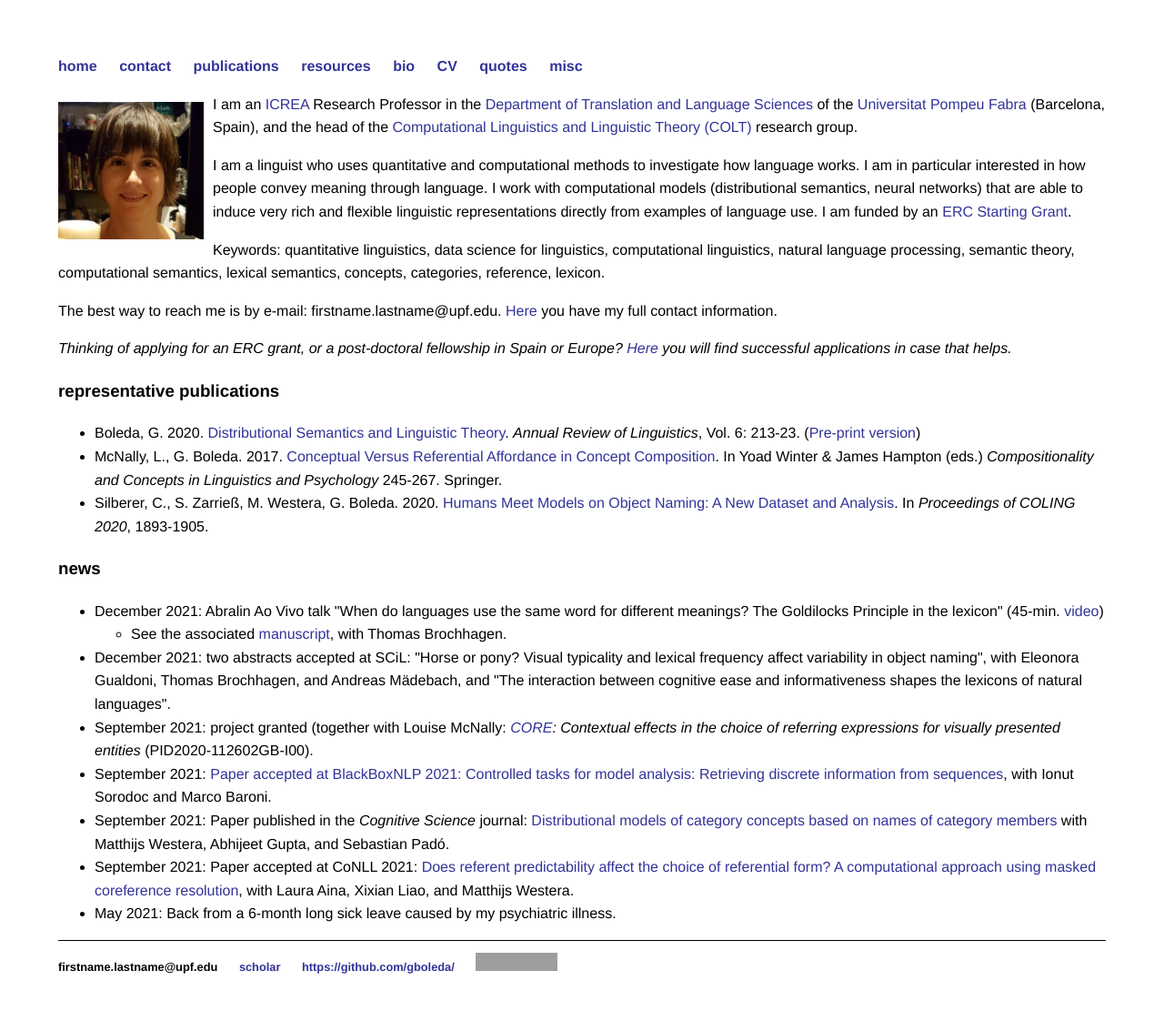
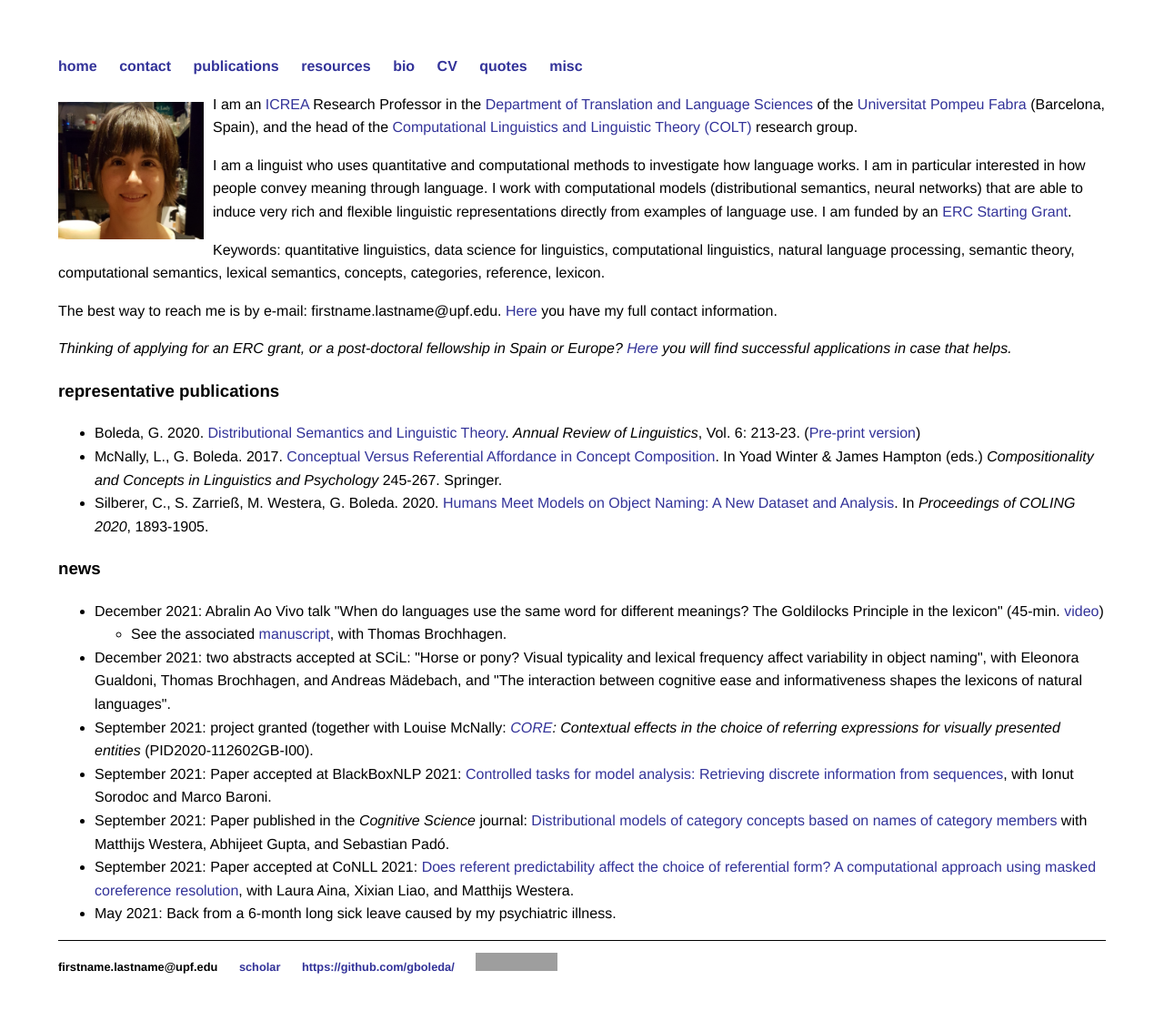
Before and after one commit to gboleda/gboleda.github.io, a Jekyll site: the page built from index.html, in a window 1280 px wide. Shown: the whole page at 91% size. Built offline with Jekyll 4.4.1, drawn with Linux system fonts in a browser that asks for light colours; some of the changed lines change nothing that is shown; grey boxes are pictures that could not be loaded.

Commit message:
small edit

```diff
--- a/index.html
+++ b/index.html
@@ -42,8 +42,8 @@ In Yoad Winter &amp; James Hampton (eds.) <i>Compositionality and Concepts in Li
   </li>
   <li>December 2021: two abstracts accepted at SCiL: "Horse or pony? Visual typicality and lexical frequency affect variability in object naming", with Eleonora Gualdoni, Thomas Brochhagen, and Andreas Mädebach, and "The interaction between cognitive ease and informativeness shapes the lexicons of natural languages".</li>
   <li>September 2021: project granted (together with Louise McNally: <i><a href="https://www.upf.edu/web/mcnally/research">CORE</a>: Contextual effects in the choice of referring expressions for visually presented entities</i> (PID2020-112602GB-I00).</li>
-  <li>September 2021: <a href="https://aclanthology.org/2021.blackboxnlp-1.37.pdf">Paper accepted at BlackBoxNLP 2021: Controlled tasks for model analysis: Retrieving discrete information from sequences</a>, with Ionut Sorodoc and Marco Baroni.</li>
+  <li>September 2021: Paper accepted at BlackBoxNLP 2021: <a href="https://aclanthology.org/2021.blackboxnlp-1.37.pdf">Controlled tasks for model analysis: Retrieving discrete information from sequences</a>, with Ionut Sorodoc and Marco Baroni.</li>
   <li>September 2021: Paper published in the <i>Cognitive Science</i> journal: <a href="http://dx.doi.org/10.1111/cogs.13029">Distributional models of category concepts based on names of category members</a> with Matthijs Westera, Abhijeet Gupta, and Sebastian Padó.</li>
-  <li>September 2021: Paper accepted at CoNLL 2021:  <a href="https://aclanthology.org/2021.conll-1.36.pdf">Does referent predictability affect the choice of referential form? A computational approach using masked coreference resolution</a>, with Laura Aina, Xixian Liao, and Matthijs Westera.
+  <li>September 2021: Paper accepted at CoNLL 2021: <a href="https://aclanthology.org/2021.conll-1.36.pdf">Does referent predictability affect the choice of referential form? A computational approach using masked coreference resolution</a>, with Laura Aina, Xixian Liao, and Matthijs Westera.
   <li>May 2021: Back from a 6-month long sick leave caused by my psychiatric illness.</li>
 </ul>
```
